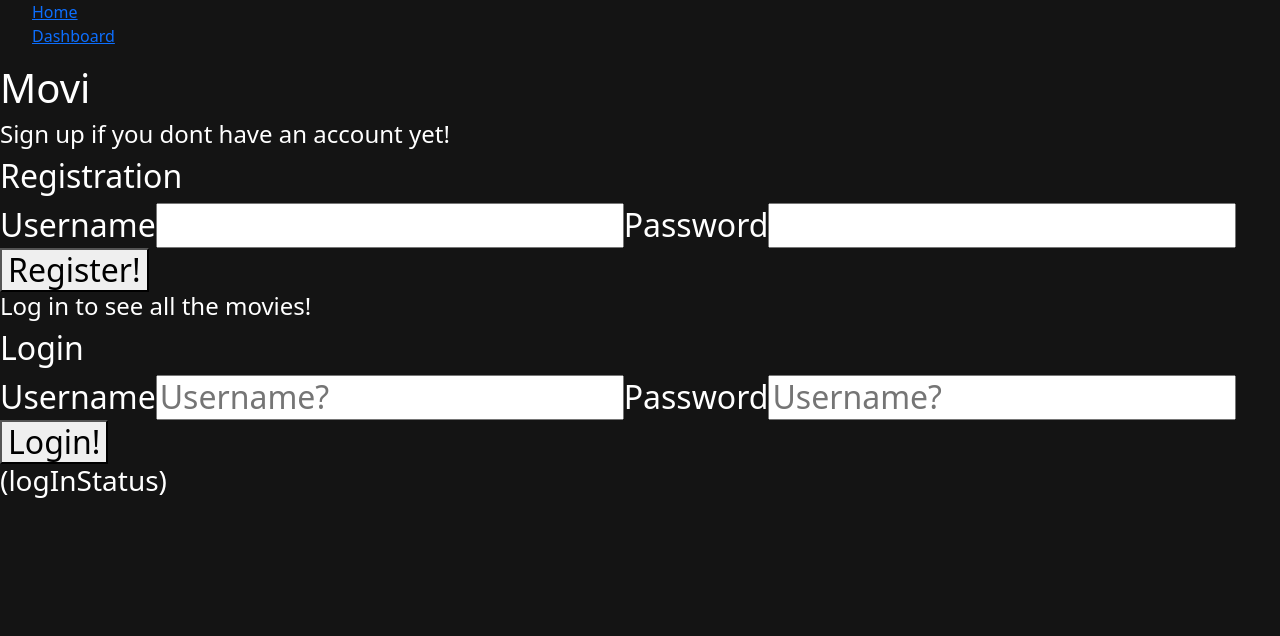
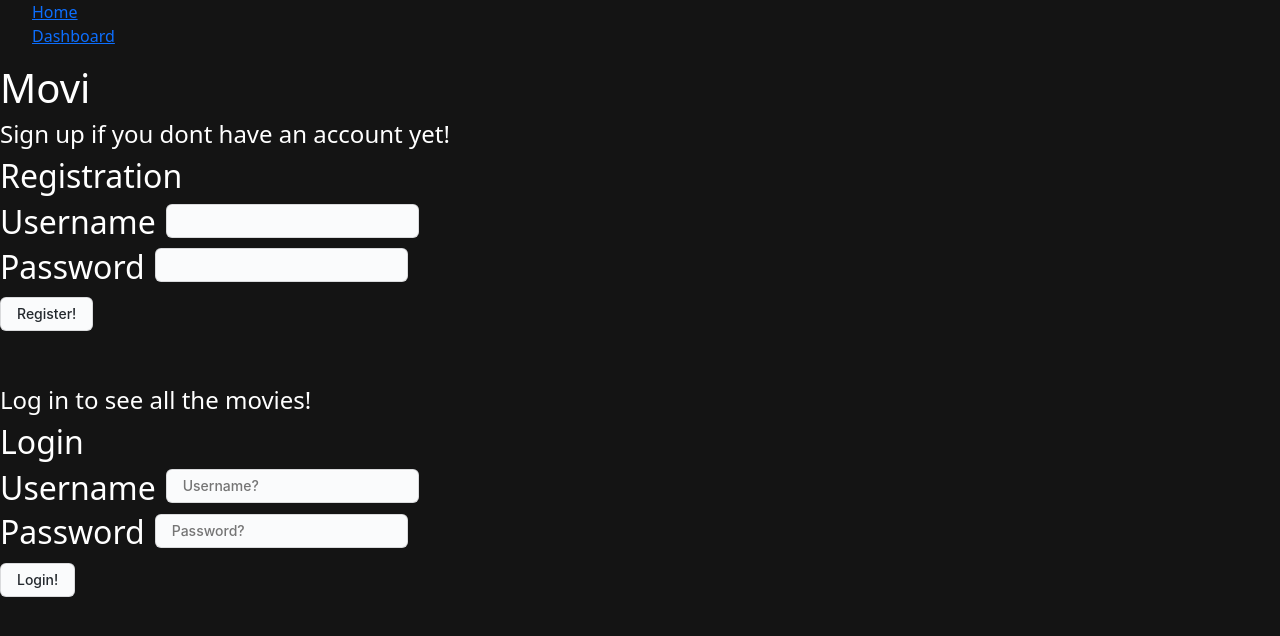
Before and after one commit to Vago16/movi-web-app, a React (Create React App) app in the folder Capstone-3/movi-app/: page /login in a window 1280 px wide. Shown: the top 636 px of the page. Built offline with nearby package versions, Linux system fonts and the light colour scheme.

Commit message:
Update Login.js

```diff
--- a/Capstone-3/movi-app/src/containers/Login.js
+++ b/Capstone-3/movi-app/src/containers/Login.js
@@ -1,5 +1,6 @@
 import React, { useState } from 'react'
 import axios from 'axios';
+import './Login.css';
 
 const Login = () => {
 
@@ -39,40 +40,48 @@ const Login = () => {
       <h4>Sign up if you dont have an account yet!</h4>
       <div className='registration'>
         <h2>Registration</h2>
+        <p>
           <label>Username</label>
-          <input type='text'
+            <input class='input' type='text'
                     onChange={(e)=> {setUsernameReg(e.target.value);
               }}
             />
+            <br></br>
           <label>Password</label>
-        <input type='text'
+          <input class='input' type='text'
                   onChange={(e)=> {setPasswordReg(e.target.value);
               }}
             />
-        <button onClick={register}> Register! </button>
+            <br></br>
+          <button class='button' onClick={register}> Register! </button>
+        </p>
       </div>
 
-
+      <br></br>
       <h4>Log in to see all the movies!</h4>
       <div className='Login'>
         <h2>Login</h2>
+        <p>
           <label>Username</label>
-          <input type='text'
+            <input class='input' type='text'
                     placeholder='Username?'
                     onChange={(e) =>{
                         setUsername(e.target.value);
                     }}
             />
+          <br></br>
           <label>Password</label>
-        <input type='text'
-                  placeholder='Username?'
+          <input class='input' type='text'
+                    placeholder='Password?'
                     onChange={(e) =>{
                         setPassword(e.target.value);
                     }}
             />
-        <button onClick={loginFunc}> Login! </button>
+            <br></br>
+          <button class='button' onClick={loginFunc}> Login! </button>
+        </p>
       </div>
-      <h3>(logInStatus)</h3>
+      <h3>{logInStatus}</h3>
     </div>
   );
 }
```
Lines whose indentation alone changed are shown as unchanged.
